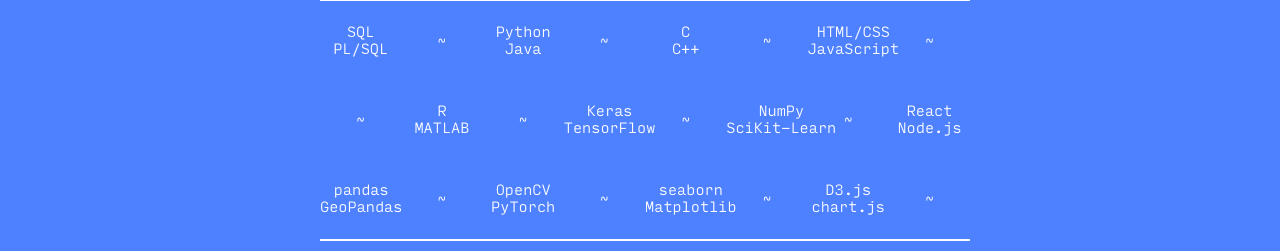
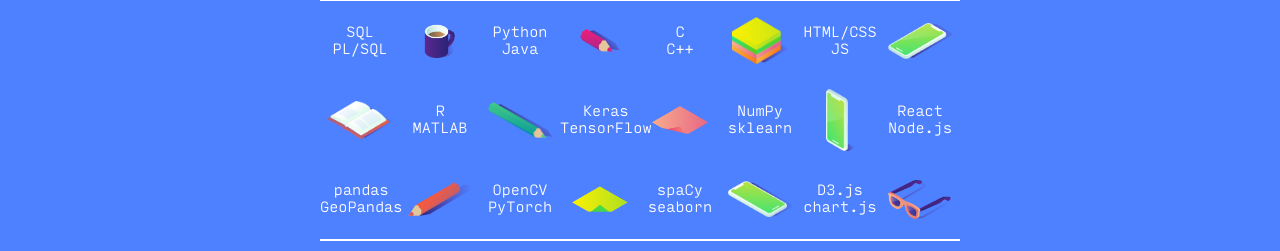
Before and after one commit to farthub/farthub.github.io, a plain HTML site: page about.html in a window 1280 px wide. Shown: the part 441-692 px from the top of the page. Drawn offline with Linux system fonts and the light colour scheme.

Commit message:
Update about.html

```diff
--- a/about.html
+++ b/about.html
@@ -190,7 +190,7 @@
 
     .skills img {
         margin: auto auto;
-        width: 90%;
+        width: 80%;
     }
 
     .chinese {
@@ -326,35 +326,38 @@
             <div class="skills el">
                 <p class="skills-header">Skills</p>
                 <div class="sk">SQL <br> PL/SQL</div>
-                <div class = "sk" style="font-size: 1.5vh;color: #fff;">~</div>
+                <div style="width: 50%; margin: auto auto;" class="img-container"> <img src="icons/mug.png" alt="">
+                </div>
                 <div class="sk">Python <br> Java</div>
 
-                <div class = "sk" style="font-size: 1.5vh;color: #fff;">~</div>
+                <img style="width: 50%;" src="icons/Crayon_4@2x.png" alt="">
                 <div class="sk">C <br> C++ </div>
-                <div class = "sk" style="font-size: 1.5vh;color: #fff;">~</div>
-                <div class="sk">HTML/CSS <br> JavaScript</div>
+                <img style="width: 70%;" src="icons/Stickpapers@2x.png" alt="">
+                <div class="sk">HTML/CSS <br> JS</div>
 
-                <div class = "sk" style="font-size: 1.5vh;color: #fff;">~</div>
-                <div class = "sk" style="font-size: 1.5vh;color: #fff;">~</div>
+                <img src="icons/iPhone_2@2x.png" alt="">
+                <img src="icons/Book@2x.png" alt="">
                 <div class="sk">R <br> MATLAB </div>
 
-                <div class = "sk" style="font-size: 1.5vh;color: #fff;">~</div>
-                <div class="sk">Keras <br> TensorFlow <br> </div>
-                <div class = "sk" style="font-size: 1.5vh;color: #fff;">~</div>
-                <div class="sk">NumPy <br> SciKit-Learn</div>
+                <img src="icons/Crayon_5@2x.png" alt="">
+                <div class="sk">Keras <br> TensorFlow  </div>
+                <img style="width: 70%;" src="icons/Stickpaper_2@2x.png" alt="">
+                <div class="sk">NumPy <br> sklearn </div>
 
-                <div class = "sk" style="font-size: 1.5vh;color: #fff;">~</div>
-                <div class="sk">React <br> Node.js</div>
+                <img style="width: 35%;" src="icons/iPhone_4@2x.png" alt="">
+                <div class="sk">React <br> Node.js </div>
                 <div class="sk">pandas <br> GeoPandas</div>
 
-                <div class = "sk" style="font-size: 1.5vh;color: #fff;">~</div>
-                <div class="sk">OpenCV <br> PyTorch</div>
+                <img src="icons/crayon22x.png" alt="">
+                <div class="sk">OpenCV <br> PyTorch </div>
 
-                <div class = "sk" style="font-size: 1.5vh;color: #fff;">~</div>
-                <div class="sk">seaborn<br>Matplotlib</div>
-                <div class = "sk" style="font-size: 1.5vh;color: #fff;">~</div>
+                <img style="width: 70%;" src="icons/sticky@2x.png" alt="">
+                <div class="sk">spaCy<br>seaborn</div>
+                <img src="icons/iPhone_1@2x.png" alt="">
                 <div class="sk">D3.js <br> chart.js </div>
-                <div class = "sk" style="font-size: 1.5vh;color: #fff;">~</div>
+                <img src="icons/Glasses@2x.png" alt="">
+
+
 
             </div>
 
```
